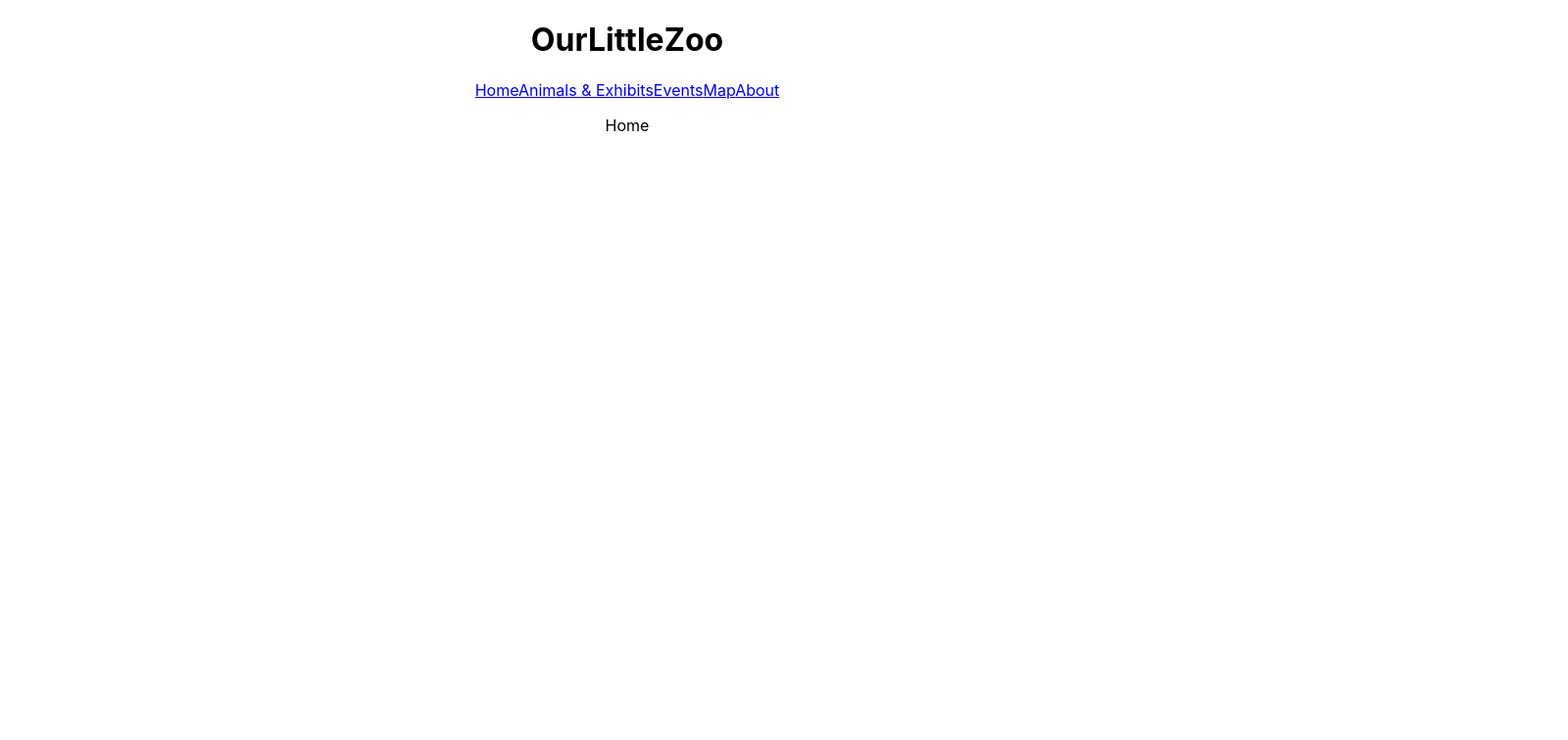
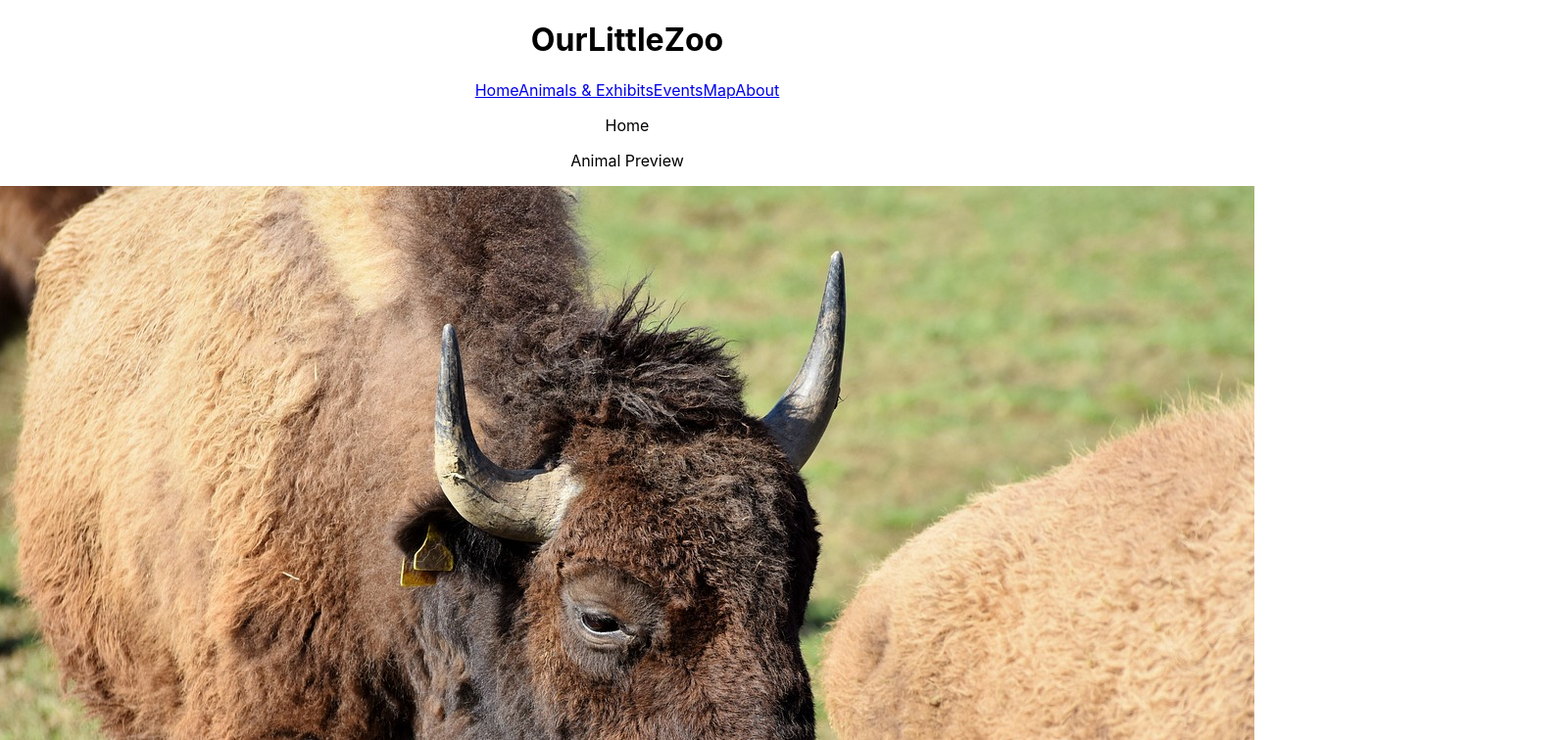
Before and after one commit to JLeeVance/OurLittleZoo, a React (Create React App) app in the folder ourlittlezoo/: page / in a window 1280 px wide. Shown: the top 756 px of the page at 98% size, 1600 px wide, since content can reach past the window. Built offline with nearby package versions, Linux system fonts and the light colour scheme; data requests are answered from the project's data file.

Commit message:
rendered a slice of three sequential animal images in home page

```diff
--- a/ourlittlezoo/db.json
+++ b/ourlittlezoo/db.json
@@ -252,7 +252,7 @@
         "id": 20,
         "commonName":  "Red Wolf",
         "scienceName": "Canis rufus",
-        "animalUrl": "../images/redWolf.jpg",
+        "animalUrl": "../images/redWolf.png",
         "exhibit": "North America",
         "bio": "The red wolf is a critically endangered canine native to the southeastern United States. Highly intelligent and sociable animals, red wolves were once abundant throughout their native range, but habitat loss and persecution by humans drove this species to the brink of extinction in the 20th century.",
         "diet":  "Red wolves are carnivores, eating up to five pounds of meat a day. Common prey animals include white-tailed deer, raccoons, turkeys, opossums, nutria, and smaller animals like rabbits, birds and mice. They will also eat carrion and have been known to eat insects, berries and some plant materials.",
--- a/ourlittlezoo/src/App.js
+++ b/ourlittlezoo/src/App.js
@@ -30,12 +30,12 @@ function App() {
 
     function randomEvents(eventsArr) {
 
-        let randomEvent1 = Math.floor(Math.random() * eventsArr.length) + 1;
-        let randomEvent2 = Math.floor(Math.random() * eventsArr.length) + 1;
+        let randomEvent1 = Math.floor(Math.random() * eventsArr.length);
+        let randomEvent2 = Math.floor(Math.random() * eventsArr.length);
         while (randomEvent1 === randomEvent2) {
           return (randomEvent2 = Math.floor(Math.random() * eventsArr.length));
         }
-        let randomEvent3 = Math.floor(Math.random() * eventsArr.length) + 1;
+        let randomEvent3 = Math.floor(Math.random() * eventsArr.length);
         while (randomEvent1 === randomEvent3 || randomEvent2 === randomEvent3) {
           return (randomEvent3 = Math.floor(Math.random() * eventsArr.length));
         }
@@ -44,12 +44,12 @@ function App() {
       console.log(randomEvent1,randomEvent2,randomEvent3)
     }
 
-    console.log(events);
+    // console.log(events);
   return (
       <div className="App" >
       <Header   />
       <Routes>
-          <Route path="/"         element={<Home     />} />
+          <Route path="/"         element={<Home events={events} animals={animals}/>} />
           <Route path="/animals" element={<Animal  animals={animals}/>}  />
           <Route path="/animals/:id" element={<AnimalInfo  />}/>
           <Route path="/events"    element={events.length >= 3 ? <Events events={events}/> : <div>loading</div>}   />
--- a/ourlittlezoo/src/Components/Home.jsx
+++ b/ourlittlezoo/src/Components/Home.jsx
@@ -1,10 +1,20 @@
+import React from 'react';
+import AnimalPreview from './HomeChildren/AnimalPreview';
+import EventPreview from './HomeChildren/EventPreview';
+import SupportZoo from './HomeChildren/SupportZoo';
 
 
-function Home(){
+function Home( {events, animals} ) {
 
 
     return (
-        <p>Home</p>
+        <div>
+            <p>Home</p>
+            <AnimalPreview animals={animals} />
+            <EventPreview events={events} />
+            <SupportZoo />
+        </div>
+
 
     )
 
--- /dev/null
+++ b/ourlittlezoo/src/Components/HomeChildren/AnimalImg.jsx
@@ -0,0 +1,16 @@
+import React from 'react';
+
+function AnimalImg({
+    animalUrl,
+    commonName
+}) {
+
+
+    return (
+        <div>
+            <img src={animalUrl} alt={commonName} />
+        </div>
+    )
+}
+
+export default AnimalImg;
--- /dev/null
+++ b/ourlittlezoo/src/Components/HomeChildren/AnimalPreview.jsx
@@ -0,0 +1,24 @@
+import React from "react";
+import AnimalImg from "./AnimalImg";
+
+function AnimalPreview({ animals }) {
+
+    if (animals.length > 3) {
+        const startIndex = Math.floor(Math.random() * animals.length - 2);
+        const animalsToDisplay = animals.slice(startIndex, startIndex + 3).map((animalObj) =>(
+            <AnimalImg key={animalObj.id} {...animalObj} />
+        ))
+
+        return (
+            <div>
+                <p>Animal Preview</p>
+                {animalsToDisplay}
+            </div>
+        )
+    }
+
+    // const animalsToDisplay = animals.map((animalObj) => <AnimalImg key={animalObj.id} {...animalObj}   />)
+    console.log(animals)
+}
+
+export default AnimalPreview;
--- /dev/null
+++ b/ourlittlezoo/src/Components/HomeChildren/EventPreview.jsx
@@ -0,0 +1,15 @@
+import EventPreviewCard from "./EventPreviewCard";
+
+
+function EventPreview() {
+
+
+    return (
+        <div>
+            <p>Event Preview</p>
+            <EventPreviewCard />
+        </div>
+    )
+}
+
+export default EventPreview;
--- /dev/null
+++ b/ourlittlezoo/src/Components/HomeChildren/EventPreviewCard.jsx
@@ -0,0 +1,13 @@
+
+
+function EventPreviewCard() {
+
+
+    return (
+        <div>
+            <p>Event Preview Card</p>
+        </div>
+    )
+}
+
+export default EventPreviewCard;
--- /dev/null
+++ b/ourlittlezoo/src/Components/HomeChildren/SupportZoo.jsx
@@ -0,0 +1,13 @@
+
+
+function SupportZoo() {
+
+
+    return (
+        <div>
+            <p>Support Zoo</p>
+        </div>
+    )
+}
+
+export default SupportZoo;
```
